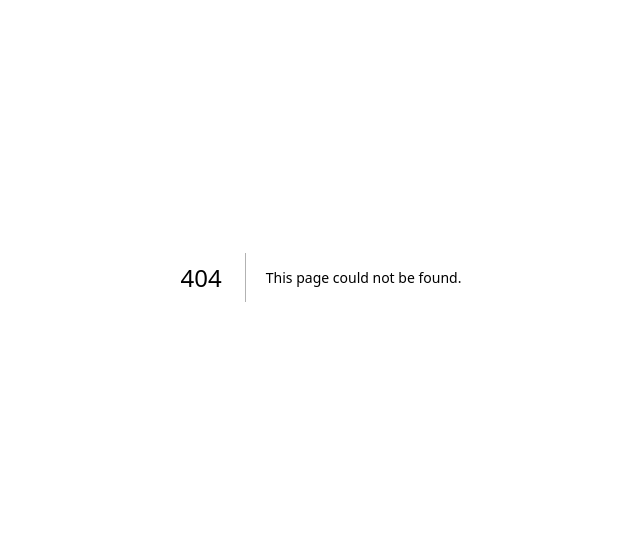
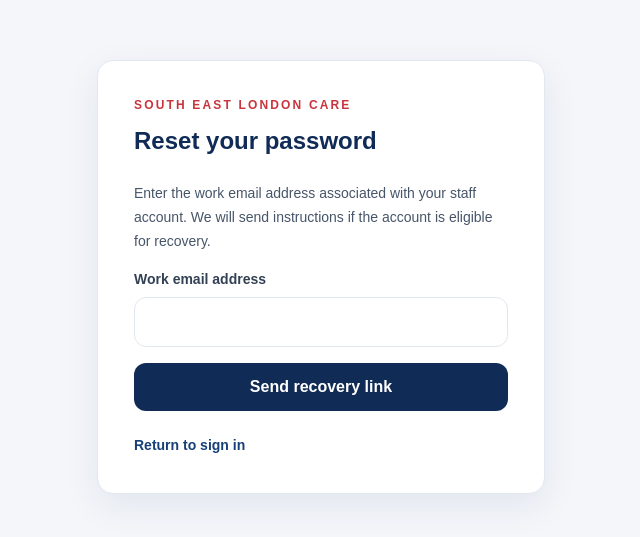
Before and after one commit to Edungit/SELC, a Next.js app: page /forgot-password in a window 1280 px wide. Before the commit this address had no page. Shown: the part 123-660 px from the top of the page, without its empty margins (319-959 px from the left). Built offline with nearby package versions, Linux system fonts and the light colour scheme.

Commit message:
feat(auth): add password recovery flow (app/forgot-password/page.tsx)

```diff
--- /dev/null
+++ b/app/forgot-password/page.tsx
@@ -0,0 +1,36 @@
+"use client";
+import { FormEvent, useState } from "react";
+import Link from "next/link";
+import { createClient } from "@/lib/supabase/client";
+
+export default function ForgotPasswordPage() {
+  const [email,setEmail]=useState("");
+  const [busy,setBusy]=useState(false);
+  const [sent,setSent]=useState(false);
+  const [error,setError]=useState("");
+  async function submit(e:FormEvent<HTMLFormElement>) {
+    e.preventDefault(); setBusy(true); setError("");
+    try {
+      const supabase=createClient();
+      const redirectTo = `${window.location.origin}/auth/callback?next=/update-password`;
+      const {error}=await supabase.auth.resetPasswordForEmail(email,{redirectTo});
+      if(error) throw error;
+      setSent(true);
+    } catch(err) { setError(err instanceof Error ? err.message : "Unable to send the recovery email."); }
+    finally { setBusy(false); }
+  }
+  return <main className="flex min-h-screen items-center justify-center px-5 py-12">
+    <section className="w-full max-w-md rounded-2xl border border-slate-200 bg-white p-7 shadow-panel sm:p-9">
+      <p className="text-xs font-bold uppercase tracking-[.18em] text-selc-red">South East London Care</p>
+      <h1 className="mt-3 text-2xl font-bold text-selc-navy">Reset your password</h1>
+      {sent ? <div className="mt-5 rounded-xl border border-green-200 bg-green-50 p-4 text-sm text-green-800" role="status">If an account exists for that email address, a password recovery link will be sent. Check your inbox and follow the link to continue.</div> :
+      <form onSubmit={submit} className="mt-6 space-y-4">
+        <p className="text-sm leading-6 text-slate-600">Enter the work email address associated with your staff account. We will send instructions if the account is eligible for recovery.</p>
+        <div><label htmlFor="email" className="mb-2 block text-sm font-semibold text-slate-700">Work email address</label><input id="email" type="email" required autoComplete="email" value={email} onChange={e=>setEmail(e.target.value)} className="w-full rounded-xl border border-slate-200 px-4 py-3 outline-none focus:border-selc-blue focus:ring-4 focus:ring-blue-100"/></div>
+        {error && <p role="alert" className="rounded-lg bg-red-50 p-3 text-sm text-red-700">{error}</p>}
+        <button disabled={busy} className="w-full rounded-xl bg-selc-navy px-4 py-3 font-semibold text-white disabled:opacity-60">{busy ? "Sending…" : "Send recovery link"}</button>
+      </form>}
+      <Link href="/login" className="mt-6 inline-block text-sm font-semibold text-selc-blue hover:underline">Return to sign in</Link>
+    </section>
+  </main>;
+}
```
